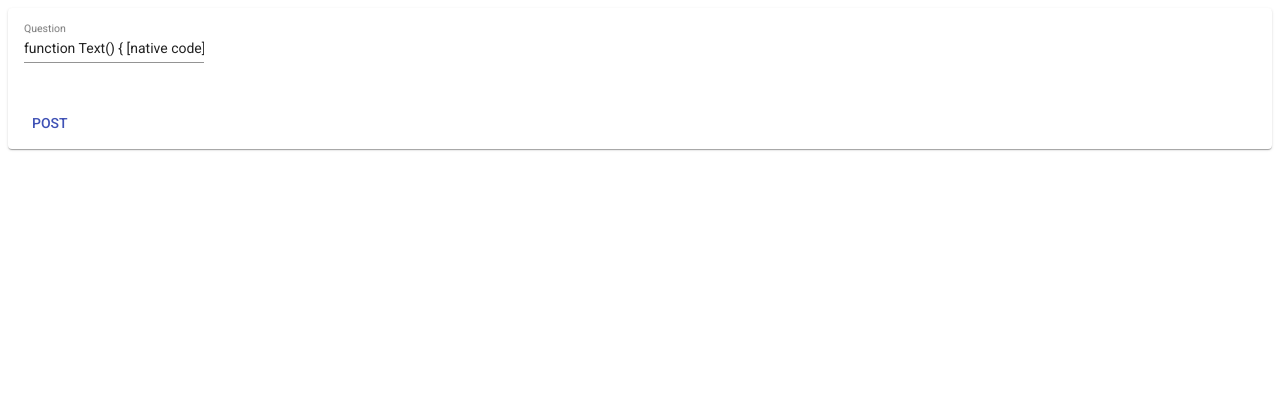
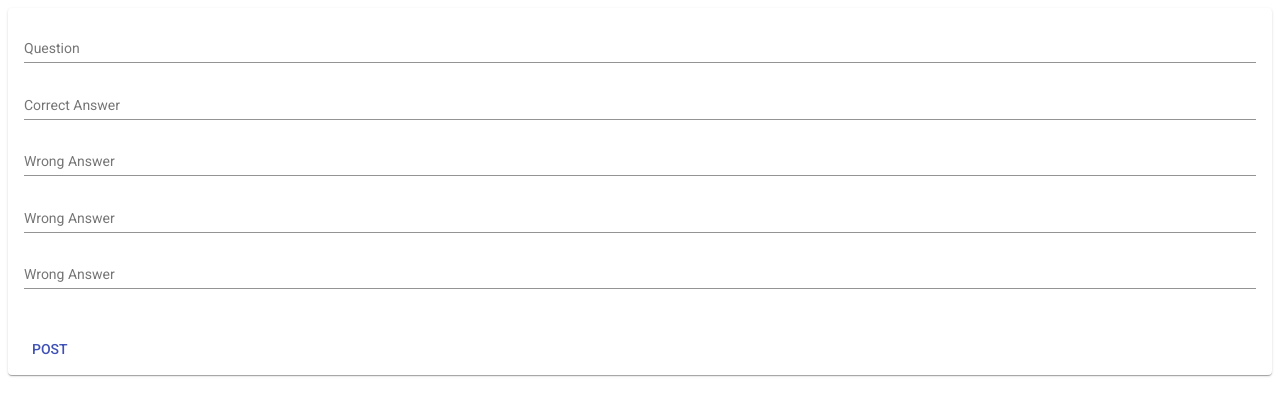
Before and after one commit to ayorindeadunse/quiz, an Angular app in the folder frontend/: page / in a window 1280 px wide. Shown: the top 416 px of the page. Built offline with nearby package versions, Linux system fonts and the light colour scheme.

Commit message:
updated quiz backed model,quiz ang question comp

```diff
--- a/frontend/src/app/question/question.component.css
+++ b/frontend/src/app/question/question.component.css
@@ -0,0 +1,3 @@
+.fullwidth {
+  width: 100%;
+}
--- a/frontend/src/app/question/question.component.html
+++ b/frontend/src/app/question/question.component.html
@@ -1,12 +1,51 @@
 <mat-card>
   <mat-card-content>
     <form>
-      <mat-form-field>
+      <mat-form-field class="fullwidth">
         <input
           [(ngModel)]="question.Text"
           matInput
           placeholder="Question"
           name="question"
+        />
+      </mat-form-field>
+      <br />
+      <mat-form-field class="fullwidth">
+        <input
+          [(ngModel)]="question.correctAnswer"
+          matInput
+          placeholder="Correct Answer"
+          name="correctAnswer"
+        />
+      </mat-form-field>
+
+      <br />
+      <mat-form-field class="fullwidth">
+        <input
+          [(ngModel)]="question.answer1"
+          matInput
+          placeholder="Wrong Answer"
+          name="answer1"
+        />
+      </mat-form-field>
+
+      <br />
+      <mat-form-field class="fullwidth">
+        <input
+          [(ngModel)]="question.answer2"
+          matInput
+          placeholder="Wrong Answer"
+          name="answer2"
+        />
+      </mat-form-field>
+
+      <br />
+      <mat-form-field class="fullwidth">
+        <input
+          [(ngModel)]="question.answer3"
+          matInput
+          placeholder=" Wrong Answer"
+          name="answer3"
         />
       </mat-form-field>
 
--- a/frontend/src/app/question/question.component.ts
+++ b/frontend/src/app/question/question.component.ts
@@ -8,7 +8,14 @@ import { identifierModuleUrl } from '@angular/compiler';
   styleUrls: ['./question.component.css'],
 })
 export class QuestionComponent {
-  question = { Text };
+  question = {
+    Text: '',
+    correctAnswer: '',
+    answer1: '',
+    answer2: '',
+    answer3: '',
+  };
+
   constructor(private api: ApiService) {}
 
   post(question) {
```
Also changed, not shown: 7 other files (tests, documents, lock files or other folders).
